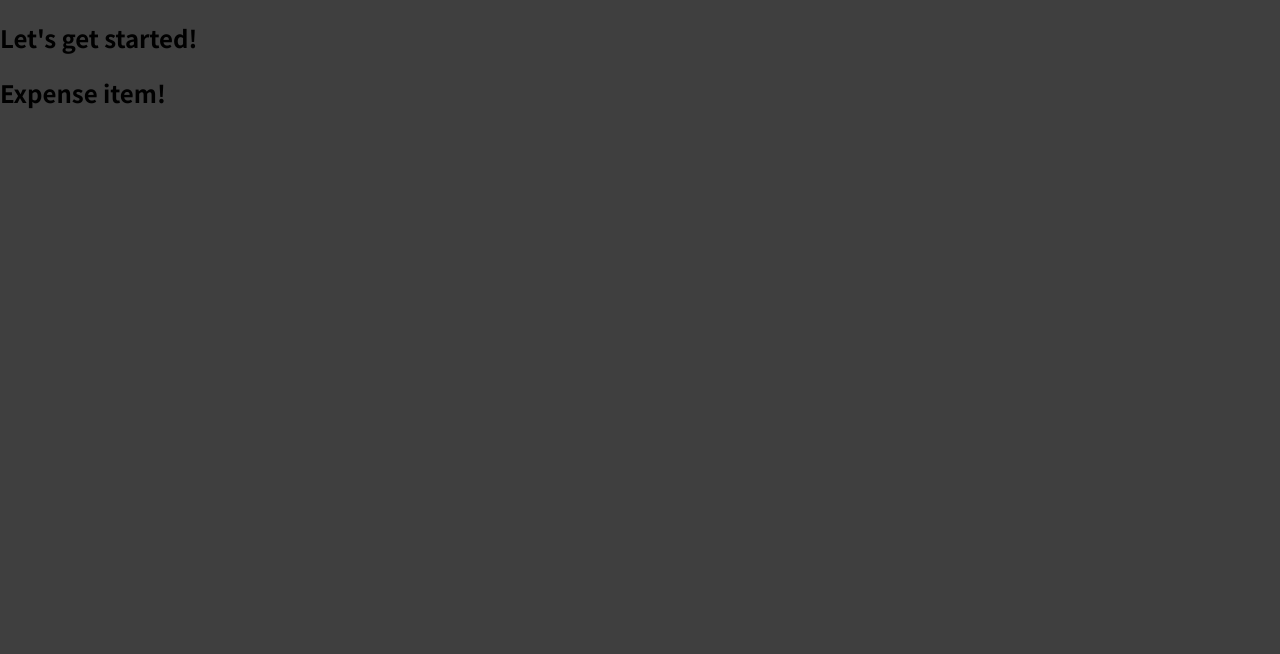
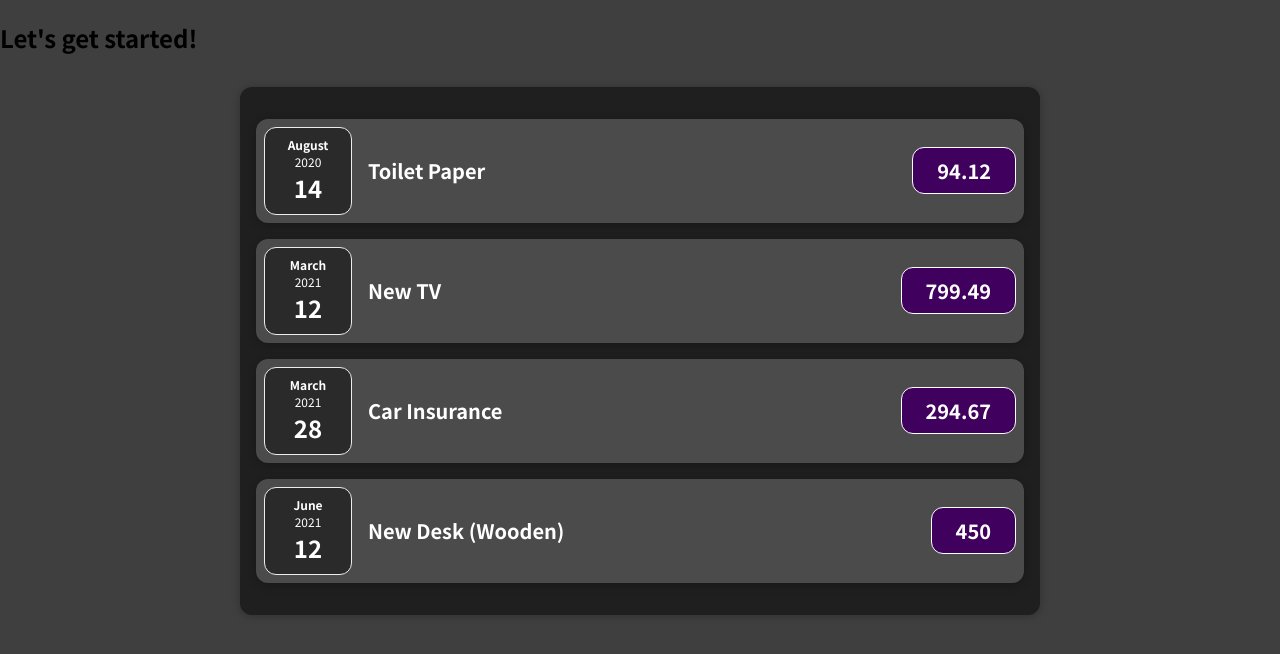
Before and after one commit to Davee89/React-exercise, a JavaScript app: page / in a window 1280 px wide. Shown: the top 654 px of the page. Built offline with nearby package versions, Linux system fonts and the light colour scheme.

Commit message:
new components!

```diff
--- a/src/App.js
+++ b/src/App.js
@@ -1,10 +1,31 @@
-import ExpenseItem from "./components/ExpenseItem.js";
+import DisplayExpenses from "./components/DisplayExpenses.js";
 
 function App() {
+  const expenses = [
+    {
+      id: "e1",
+      title: "Toilet Paper",
+      amount: 94.12,
+      date: new Date(2020, 7, 14),
+    },
+    { id: "e2", title: "New TV", amount: 799.49, date: new Date(2021, 2, 12) },
+    {
+      id: "e3",
+      title: "Car Insurance",
+      amount: 294.67,
+      date: new Date(2021, 2, 28),
+    },
+    {
+      id: "e4",
+      title: "New Desk (Wooden)",
+      amount: 450,
+      date: new Date(2021, 5, 12),
+    },
+  ];
   return (
     <div>
       <h2>Let's get started!</h2>
-      <ExpenseItem></ExpenseItem>
+      <DisplayExpenses title={expenses.map((expense) => expense.title)} amount={expenses.map((expense) => expense.amount)} date={expenses.map((expense) => expense.date)} />
     </div>
   );
 }
--- /dev/null
+++ b/src/components/DisplayExpenses.css
@@ -0,0 +1,9 @@
+.expenses {
+  padding: 1rem;
+  background-color: rgb(31, 31, 31);
+  margin: 2rem auto;
+  width: 50rem;
+  max-width: 95%;
+  border-radius: 12px;
+  box-shadow: 0 1px 8px rgba(0, 0, 0, 0.25);
+}
--- /dev/null
+++ b/src/components/DisplayExpenses.js
@@ -0,0 +1,15 @@
+import "./DisplayExpenses.css";
+import ExpenseItem from "./ExpenseItem";
+
+function DisplayExpenses(props) {
+  return (
+    <div className="expenses">
+      <ExpenseItem title={props.title[0]} amount={props.amount[0]} date={props.date[0]}></ExpenseItem>
+      <ExpenseItem title={props.title[1]} amount={props.amount[1]} date={props.date[1]}></ExpenseItem>
+      <ExpenseItem title={props.title[2]} amount={props.amount[2]} date={props.date[2]}></ExpenseItem>
+      <ExpenseItem title={props.title[3]} amount={props.amount[3]} date={props.date[3]}></ExpenseItem>
+    </div>
+  );
+}
+
+export default DisplayExpenses;
--- /dev/null
+++ b/src/components/ExpenseDate.css
@@ -0,0 +1,26 @@
+.expense-date {
+  display: flex;
+  flex-direction: column;
+  width: 5.5rem;
+  height: 5.5rem;
+  border: 1px solid #ececec;
+  background-color: #2a2a2a;
+  color: white;
+  border-radius: 12px;
+  align-items: center;
+  justify-content: center;
+}
+
+.expense-date__month {
+  font-size: 0.75rem;
+  font-weight: bold;
+}
+
+.expense-date__year {
+  font-size: 0.75rem;
+}
+
+.expense-date__day {
+  font-size: 1.5rem;
+  font-weight: bold;
+}
--- /dev/null
+++ b/src/components/ExpenseDate.js
@@ -0,0 +1,17 @@
+import "./ExpenseDate.css";
+
+function ExpenseDate(props) {
+  const month = props.date.toLocaleString("en-US", { month: "long" });
+  const day = props.date.toLocaleString("en-US", { day: "2-digit" });
+  const year = props.date.getFullYear();
+
+  return (
+    <div className="expense-date">
+      <div className="expense-date__month">{month}</div>
+      <div className="expense-date__year">{year}</div>
+      <div className="expense-date__day">{day}</div>
+    </div>
+  );
+}
+
+export default ExpenseDate;
--- /dev/null
+++ b/src/components/ExpenseItem.css
@@ -0,0 +1,56 @@
+.expense-item {
+  display: flex;
+  justify-content: space-between;
+  align-items: center;
+  box-shadow: 0 2px 8px rgba(0, 0, 0, 0.25);
+  padding: 0.5rem;
+  margin: 1rem 0;
+  border-radius: 12px;
+  background-color: #4b4b4b;
+}
+
+.expense-item__description {
+  display: flex;
+  flex-direction: column;
+  gap: 1rem;
+  align-items: flex-end;
+  flex-flow: column-reverse;
+  justify-content: flex-start;
+  flex: 1;
+}
+
+.expense-item h2 {
+  color: #3a3a3a;
+  font-size: 1rem;
+  flex: 1;
+  margin: 0 1rem;
+  color: white;
+}
+
+.expense-item__price {
+  font-size: 1rem;
+  font-weight: bold;
+  color: white;
+  background-color: #40005d;
+  border: 1px solid white;
+  padding: 0.5rem;
+  border-radius: 12px;
+}
+
+@media (min-width: 580px) {
+  .expense-item__description {
+    flex-direction: row;
+    align-items: center;
+    justify-content: flex-start;
+    flex: 1;
+  }
+
+  .expense-item__description h2 {
+    font-size: 1.25rem;
+  }
+
+  .expense-item__price {
+    font-size: 1.25rem;
+    padding: 0.5rem 1.5rem;
+  }
+}
--- a/src/components/ExpenseItem.js
+++ b/src/components/ExpenseItem.js
@@ -1,5 +1,16 @@
-function ExpenseItem() {
-  return <h2>Expense item!</h2>;
+import ExpenseDate from "./ExpenseDate";
+import "./ExpenseItem.css";
+
+function ExpenseItem(props) {
+  return (
+    <div className="expense-item">
+      <ExpenseDate date={props.date}></ExpenseDate>
+      <div className="expense-item__description">
+        <h2>{props.title}</h2>
+        <div className="expense-item__price">{props.amount}</div>
+      </div>
+    </div>
+  );
 }
 
 export default ExpenseItem;
```
